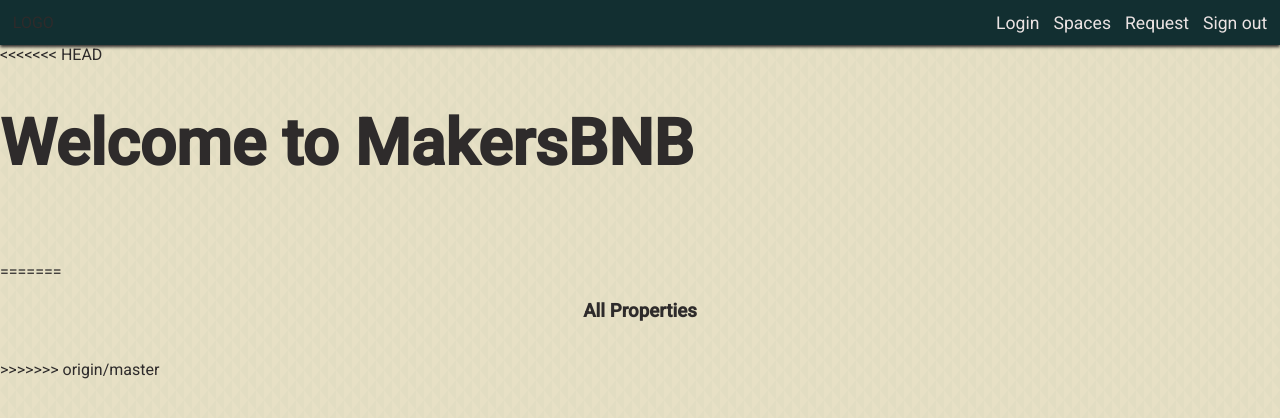
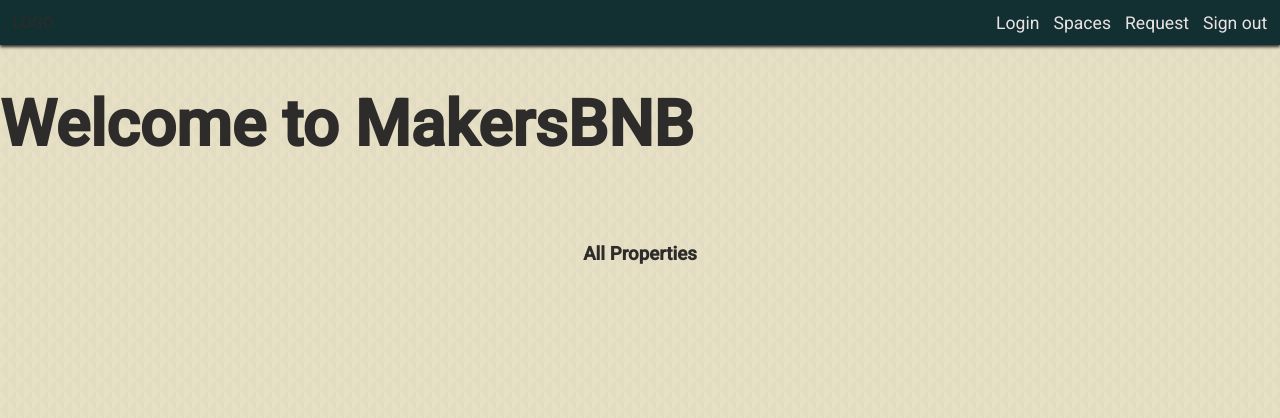
Before and after one commit to DaveLawes/MakersBnB, a Node server app: template views/pages/properties.ejs in a window 1280 px wide. Shown: the top 418 px of the page. Run offline with Node 20, Linux system fonts and the light colour scheme; the template is opened without the code that fills it, so the values that code supplies are empty; some libraries are stand-ins or nearby versions.

Commit message:
Actually resolved conflicts this time

```diff
--- a/views/pages/properties.ejs
+++ b/views/pages/properties.ejs
@@ -1,11 +1,9 @@
 <% include ../partials/header.ejs %>
 <% include ../partials/nav.ejs %>
 
-<<<<<<< HEAD
 <h1>Welcome to MakersBNB</h1>
 <h3 class="name"><%= name %></h3><br>
 <h3 class="email"><%= email %></h3>
-=======
 <h3 class="sub-title">All Properties</h3>
 
 <div id="propertyWrapper">
@@ -24,6 +22,5 @@
 
 
 </div>
->>>>>>> origin/master
 
 <% include ../partials/footer.ejs %>
```
Also changed, not shown: spec/featureSpec.js (+2 -8 lines).
